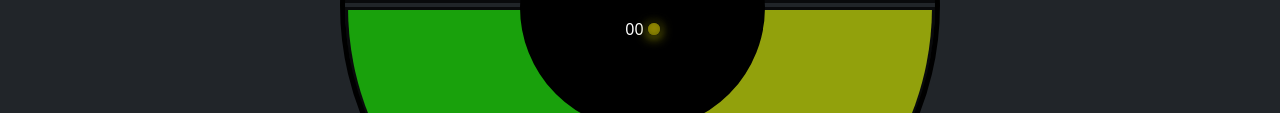
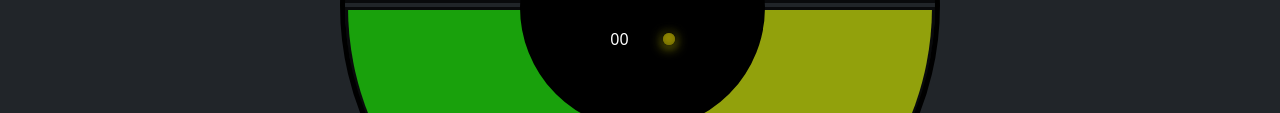
Before and after one commit to MosquedaLeonel/simon-dice, a website: page index.html in a window 1280 px wide. Shown: the part 435-548 px from the top of the page. Drawn offline with nearby package versions, Linux system fonts and the light colour scheme.

Commit message:
cambia el margen

```diff
--- a/main.css
+++ b/main.css
@@ -101,7 +101,7 @@ main .container {
 }
 
 .led-yellow {
-    margin: 20px auto;
+    margin: 30px auto 30px 30px;
     width: 12px;
     height: 12px;
     background-color: #A90;
```
